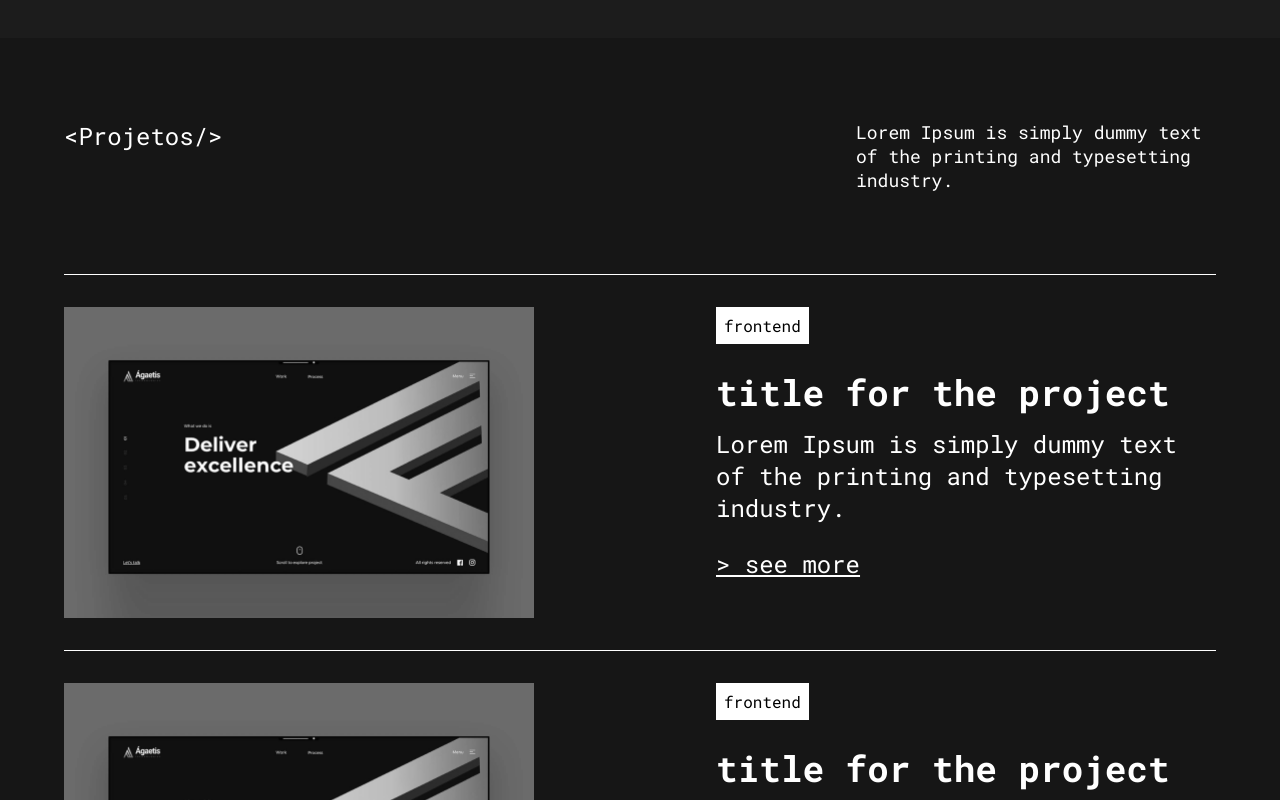
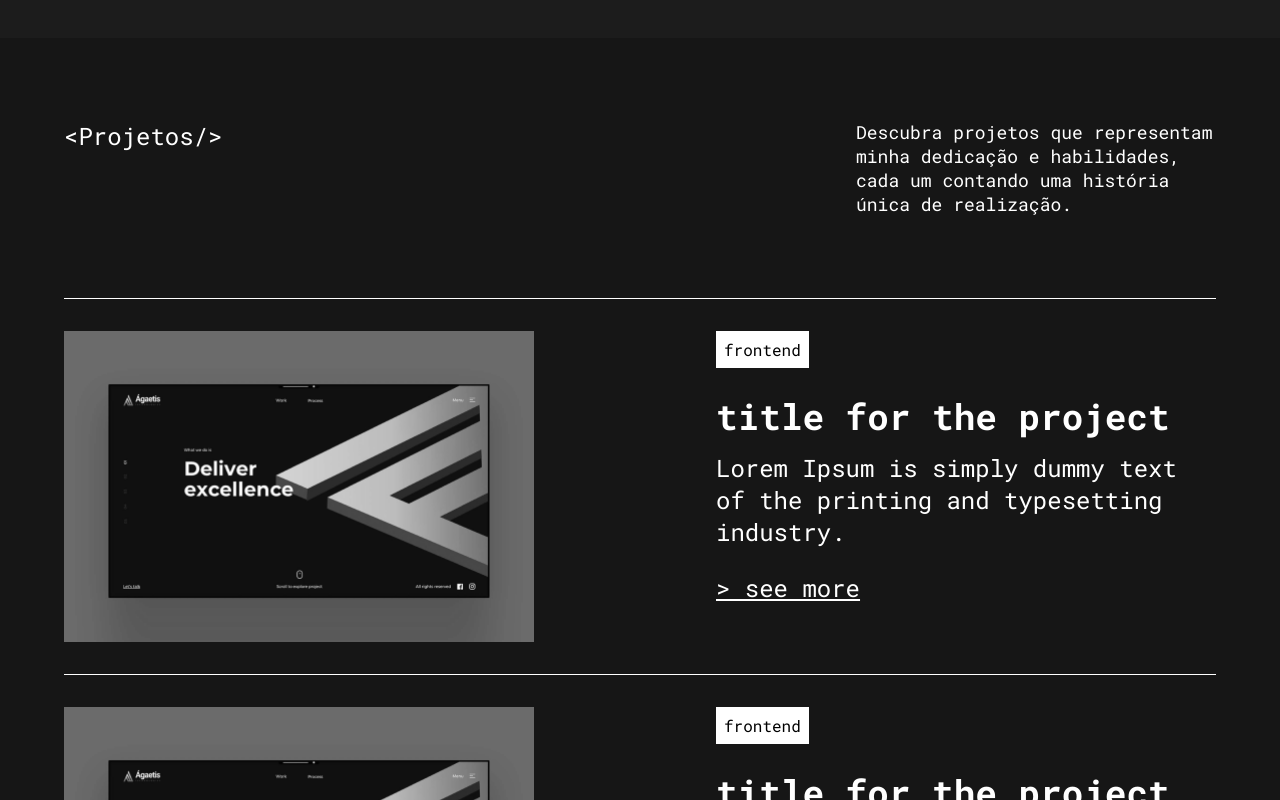
Before and after one commit to gabriel-mend/me, a Next.js app: page / in a window 1280 px wide. Shown: the part 2100-2900 px from the top of the page. Built offline with nearby package versions, Linux system fonts and the light colour scheme.

Commit message:
feat: adicionando animações nas seções

```diff
--- a/src/components/screens/Home/ProjectsSection/ProjectsSection.tsx
+++ b/src/components/screens/Home/ProjectsSection/ProjectsSection.tsx
@@ -13,8 +13,8 @@ export function ProjectsSection() {
         <S.Header>
           <Tag text="Projetos" />
           <S.Paragraph>
-            Lorem Ipsum is simply dummy text of the printing and typesetting
-            industry.
+            Descubra projetos que representam minha dedicação e habilidades,
+            cada um contando uma história única de realização.
           </S.Paragraph>
         </S.Header>
         <S.Projects>
--- a/src/components/shared/ui/Project/Project.styles.ts
+++ b/src/components/shared/ui/Project/Project.styles.ts
@@ -7,8 +7,10 @@ export const Container = styled('div', {
   display: 'flex',
   justifyContent: 'space-between',
   alignItems: 'flex-start',
+  opacity: 0,
 
   borderTop: '1px solid #ffffff',
+  transition: 'all 1.5s',
 
   '& a': {
     fontSize: '$sm',
@@ -28,6 +30,13 @@ export const Container = styled('div', {
 
     '& a': {
       fontSize: '$xs'
+    }
+  },
+  variants: {
+    isVisible: {
+      true: {
+        opacity: 1
+      }
     }
   }
 })
--- a/src/components/shared/ui/Project/Project.tsx
+++ b/src/components/shared/ui/Project/Project.tsx
@@ -2,11 +2,17 @@ import Image from 'next/image'
 import Link from 'next/link'
 import { ComponentProps } from 'react'
 import * as S from './Project.styles'
+import { useInView } from 'react-intersection-observer'
 
 type ProjectProps = ComponentProps<typeof S.Container>
 
 export function Project({ children }: ProjectProps) {
-  return <S.Container>{children}</S.Container>
+  const { inView, ref } = useInView({ threshold: 0.7, triggerOnce: true })
+  return (
+    <S.Container ref={ref} isVisible={inView}>
+      {children}
+    </S.Container>
+  )
 }
 
 Project.Title = S.Title
--- a/src/components/shared/ui/Skill/Skill.styles.ts
+++ b/src/components/shared/ui/Skill/Skill.styles.ts
@@ -23,7 +23,7 @@ export const SkillProgessBar = styled('div', {
 })
 
 export const SkillProgressControl = styled('div', {
-  width: '$$width',
+  width: 0,
   height: '100%',
   px: '$xs',
 
@@ -31,7 +31,16 @@ export const SkillProgressControl = styled('div', {
 
   display: 'flex',
   alignItems: 'center',
-  justifyContent: 'space-between'
+  justifyContent: 'space-between',
+  transition: 'all 1s',
+
+  variants: {
+    isVisible: {
+      true: {
+        width: '$$width'
+      }
+    }
+  }
 })
 
 export const SkillProgressCount = styled('p', {
--- a/src/components/shared/ui/Skill/Skill.tsx
+++ b/src/components/shared/ui/Skill/Skill.tsx
@@ -1,3 +1,4 @@
+import { useInView } from 'react-intersection-observer'
 import * as S from './Skill.styles'
 
 import { ReactNode } from 'react'
@@ -9,12 +10,17 @@ type SkillProps = {
 }
 
 export function Skill({ icon, title, progress }: SkillProps) {
+  const { inView, ref } = useInView({ threshold: 0.7, triggerOnce: true })
   return (
     <S.Container>
       <S.Title>{title}</S.Title>
       <S.SkillProgressContainer>
         <S.SkillProgessBar>
-          <S.SkillProgressControl css={{ $$width: `${progress}%` }}>
+          <S.SkillProgressControl
+            css={{ $$width: `${progress}%` }}
+            isVisible={inView}
+            ref={ref}
+          >
             {icon}
             <S.SkillProgressCount>{`${progress}%`}</S.SkillProgressCount>
           </S.SkillProgressControl>
```
